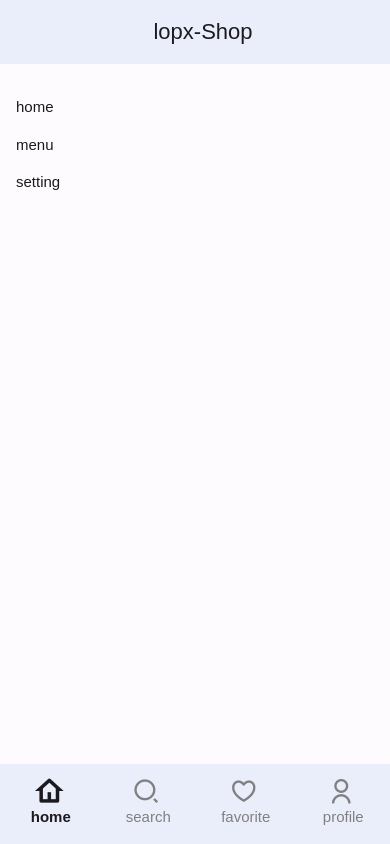
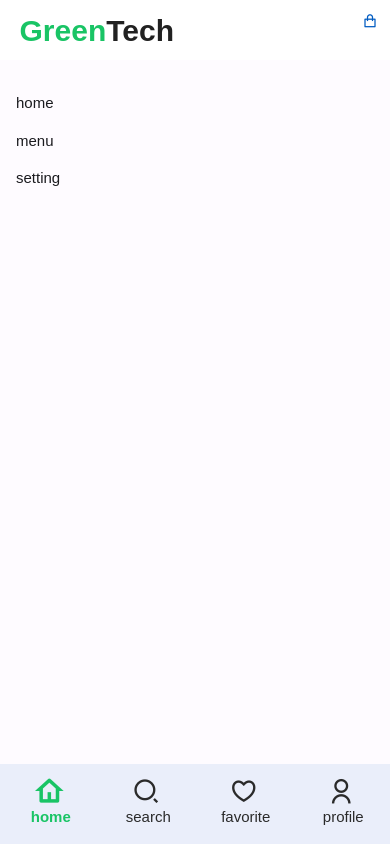
Before and after one commit to lopes-lote/myFirstApp, a website: page www/index.html in a window 390 px wide. Drawn offline with Linux system fonts and the light colour scheme; some packages are replaced by stand-ins of ours.

Commit message:
atualizacao da tela

```diff
--- a/www/css/index.css
+++ b/www/css/index.css
@@ -25,6 +25,14 @@ body {
     justify-content: center;
     flex-flow: column wrap;
 }
+.toolbar-inner .{
+
+    background-color: var(--branco);
+    border-top: 1px solid var(--gelo);
+}
+/*
+    modificar o toolbar
+*/
 
 .toolbar-inner .link{
     flex:1;
@@ -33,13 +41,40 @@ body {
     font-size: 15px;
     line-height: 25px;
 	font-weight:bold;
+    color: var(--verde);
 }
 
+
+
 .toolbar-inner .link:not(.active){
-    color:gray;
+    color: var(--preto);
 	font-weight:normal;
+
 }
 
 .toolbar-inner > .link i{
     font-size: 28px;
 }
+/*classe da barra de navegacao*/
+.top-nav{
+    width: 100%;
+    background: var(--branco);
+    height: 60px;
+    display:flex;
+    align-items: center;
+    justify-content: space-between;
+}
+.title-logo{
+   font-weight: 600;
+   margin-left: 5%;
+}
+.title-logo span{
+    color: var(--verde);
+}
+.btn-cart {
+    width: 40px;
+    height: 40px;
+    display: flex;
+    text-align: center;
+    justify-content: center;
+}
--- a/www/index.html
+++ b/www/index.html
@@ -45,7 +45,7 @@
                         <i class="ri-heart-3-line"></i>
                         <span>favorite</span>
                     </a>
-                    <a href="/link3/" class="tab-link link">
+                    <a href="/link4/" class="tab-link link">
                         <i class="ri-user-line"></i>
                         <span>profile</span>
                     </a>
@@ -57,12 +57,12 @@
             <!-- Initial Page, "data-name" contains page name -->
             <div data-name="index" class="page color-theme-blue">
 
-                <!-- Top Navbar -->
-                <div class="navbar">
-                    <div class="navbar-bg"></div>
-                    <div class="navbar-inner justify-content-center">
-                        <div class="title ">lopx-Shop</div>
-                    </div>
+                <!--  Navbar topo -->
+                <div class="top-nav">
+                    <h1 class="title-logo"><span>Green</span>Tech</h1>
+                    <a href="#" class="btn-cart" data-count="0" >
+                        <i class="ri-shopping-bag-line"></i>
+                    </a>
                 </div>
 
                 <!-- Scrollable page content -->
```
Also changed, not shown: www/link4.html (+2 -2 lines).
